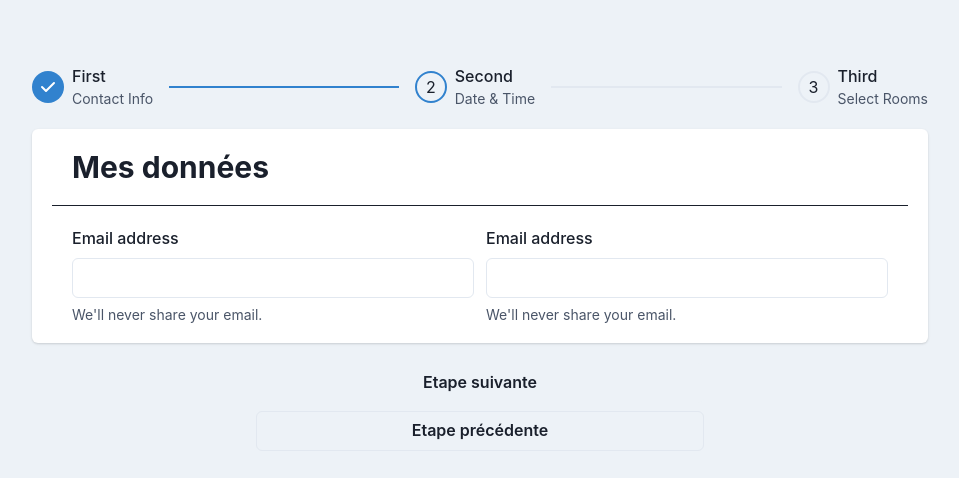
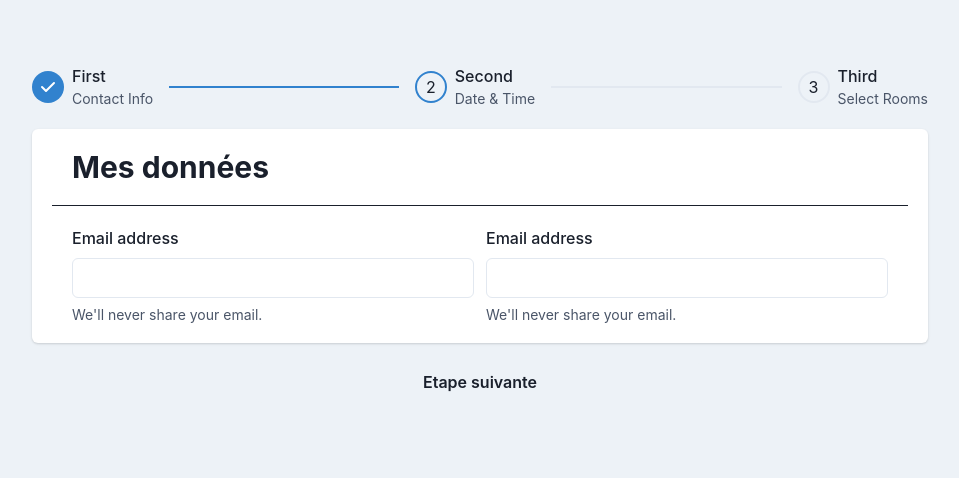
Before and after one commit to h0livier/cv-builder, a React (Vite) app: page / in a window 1280 px wide. Shown: the top 478 px of the page, without its empty margins (160-1119 px from the left). Built offline with nearby package versions, Linux system fonts and the light colour scheme.

Commit message:
new navigation

```diff
--- a/src/App.tsx
+++ b/src/App.tsx
@@ -64,12 +64,14 @@ export default function App() {
                 {renderContent()}
             </Box>
 
-            <Stack display='flex' alignItems='center' w='100%' gap={2}>
-                <Stack w={['100%', '75%', '50%']}>
-                    <Button onClick={nextStep}>Etape suivante</Button>
-                    <Button variant='outline' onClick={previousStep}>Etape précédente</Button>
+
+                <Stack display='flex' alignItems='center' w='100%' gap={2}>
+                    <Stack w={['100%', '75%', '50%']}>
+                        {(activeStep < 3) && <Button onClick={nextStep}>Etape suivante</Button>}
+                        {(activeStep !== 1) && <Button variant='outline' onClick={previousStep}>Etape précédente</Button>}
+                    </Stack>
                 </Stack>
-            </Stack>
+
         </Box>
     )
 }
```
